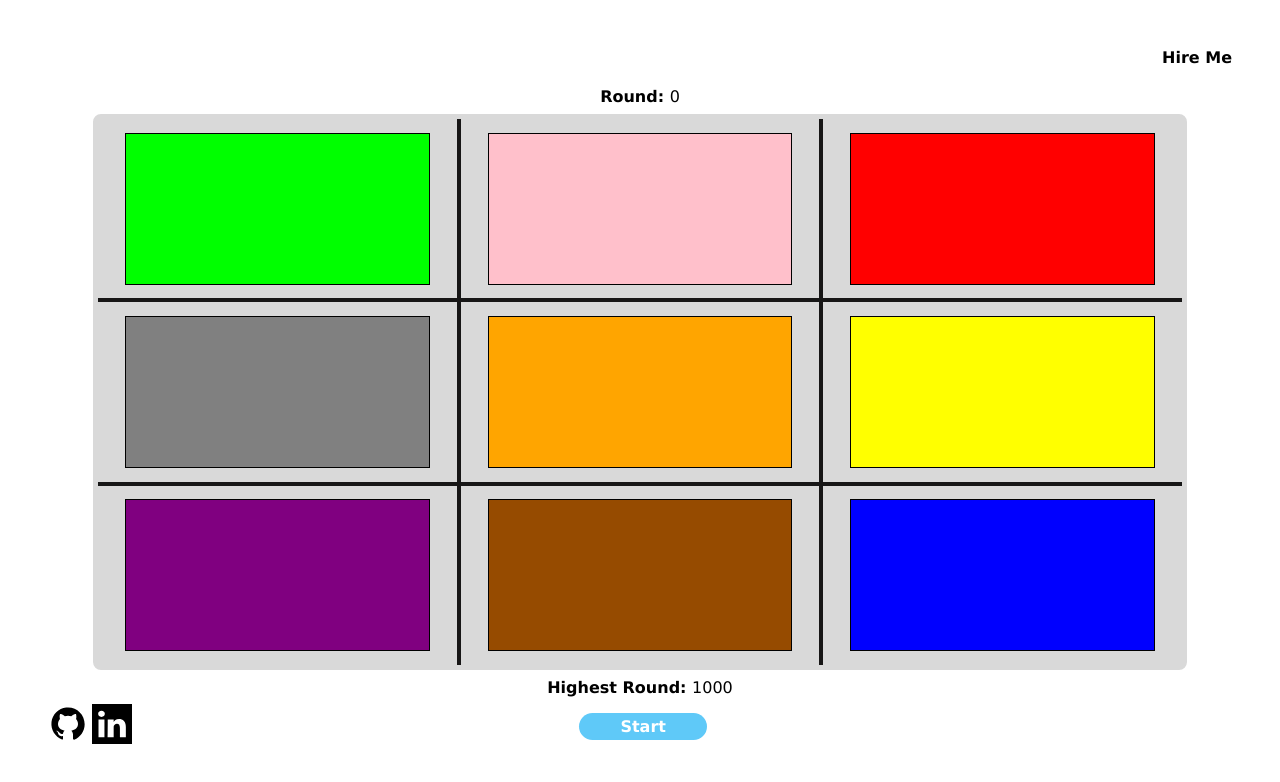
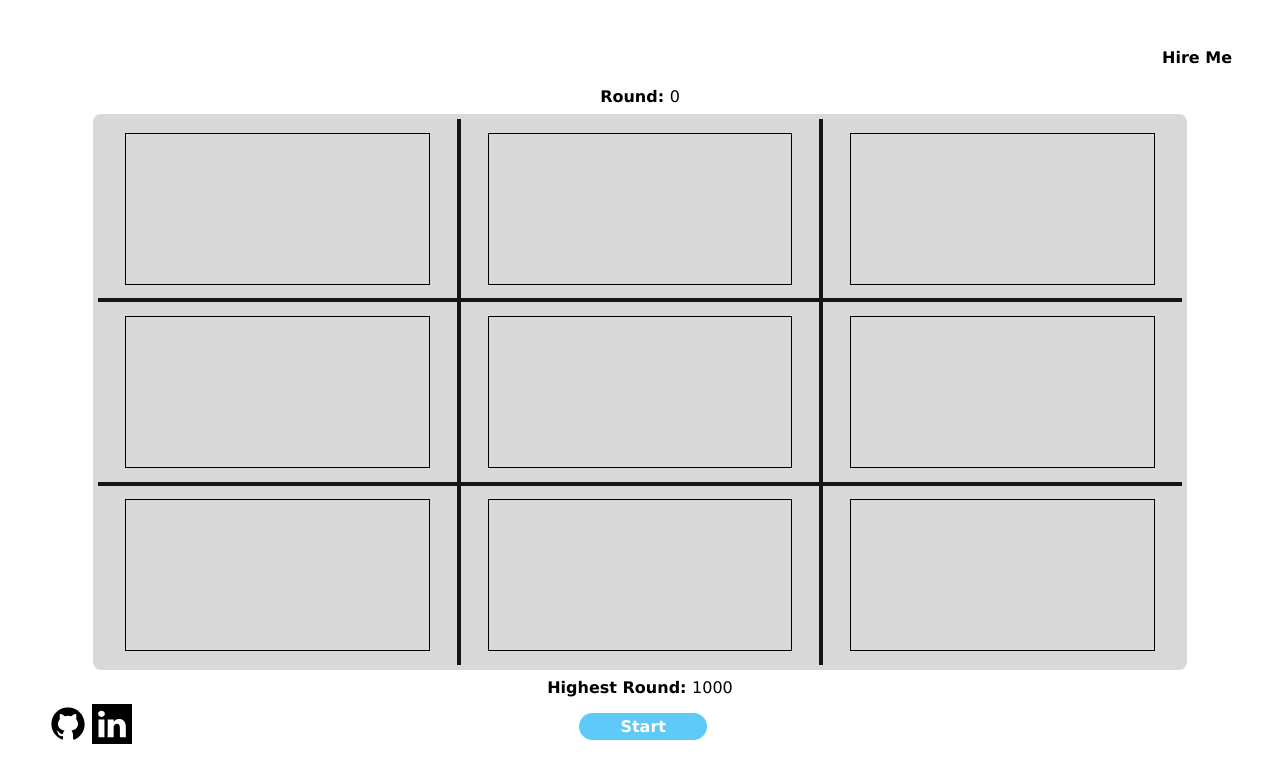
Before and after one commit to Chris-Loza/memorization-game, a React (Vite) app: page / in a window 1280 px wide. Shown: the top 782 px of the page. Built offline with nearby package versions, Linux system fonts and the light colour scheme.

Commit message:
added start/stop functionality to button and made it visably clear when game was stopped or started. Next thing to do is add initial color flashing animation.

```diff
--- a/src/Components/Homepage/Homepage.jsx
+++ b/src/Components/Homepage/Homepage.jsx
@@ -20,13 +20,21 @@ const Homepage = () => {
     "#FFC0CB",
   ];
 
-  useEffect(() => {
-    const randomizedColors = colors.sort(() => Math.random() - 0.5);
-    setColorArray(randomizedColors);
-  }, []);
+  // useEffect(() => {
+  //   const randomizedColors = colors.sort(() => Math.random() - 0.5);
+  //   setColorArray(randomizedColors);
+  // }, []);
 
   const handleGameToggle = () => {
+    if (!gameRunning) {
+      const randomizedColors = colors.sort(() => Math.random() - 0.5);
+      setColorArray(randomizedColors);
+    } else {
+      setColorArray([]);
+    }
     setGameRunning(!gameRunning);
+    // const randomizedColors = colors.sort(() => Math.random() - 0.5);
+    // setColorArray(randomizedColors);
   };
 
   console.log(colorArray);
```
